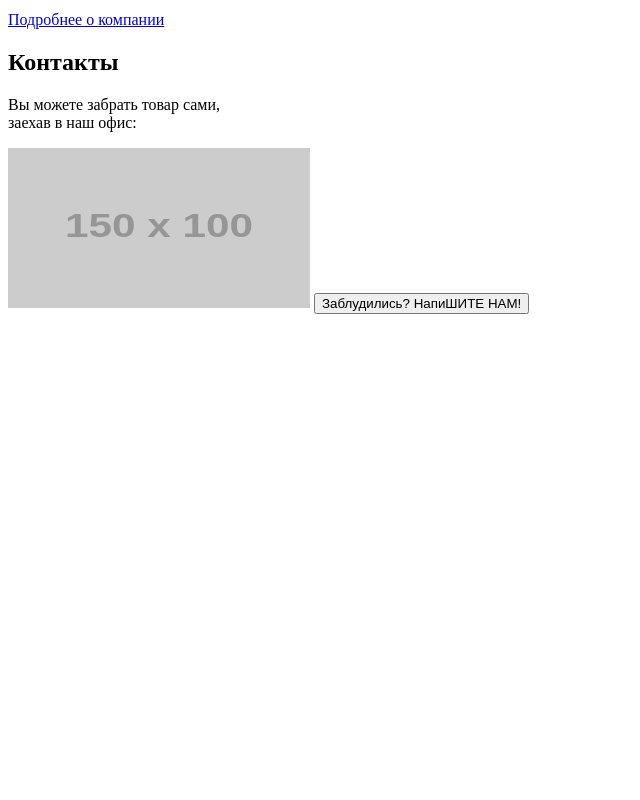
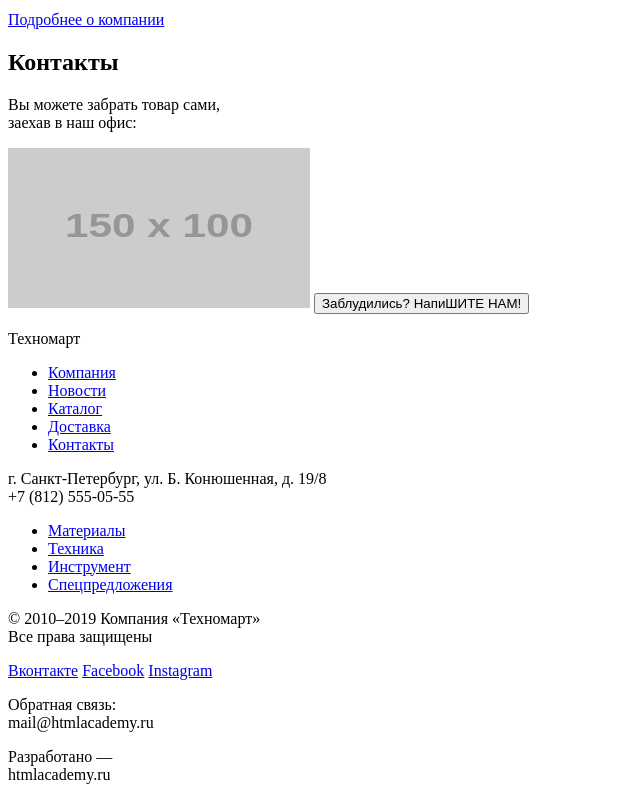
Before and after one commit to abubakarov/1179149-technomart-27, a plain HTML site: page index.html in a window 1280 px wide. Shown: the part 724-1524 px from the top of the page, without its empty margins (0-640 px from the left). Before the commit the page ends 1046 px from the top, so only its background shows below. Drawn offline with Linux system fonts and the light colour scheme; placeholder pictures from the web are drawn by us.

Commit message:
Разметил футер

```diff
--- a/index.html
+++ b/index.html
@@ -75,5 +75,52 @@
         <button type="button">Заблудились? НапиШИТЕ НАМ!</button>
       </section>
     </main>
+
+    <footer>
+      <div>
+        <p>Техномарт</p>
+        <ul>
+          <li><a href="#">Компания</a></li>
+          <li><a href="#">Новости</a></li>
+          <li><a href="#">Каталог</a></li>
+          <li><a href="#">Доставка</a></li>
+          <li><a href="#">Контакты</a></li>
+        </ul>
+      </div>
+
+      <div>
+        <p>
+          г. Санкт-Петербург, ул. Б. Конюшенная, д. 19/8 <br>
+          +7 (812) 555-05-55
+        </p>
+
+        <ul>
+          <li><a href="#">Материалы</a></li>
+          <li><a href="#">Техника</a></li>
+          <li><a href="#">Инструмент</a></li>
+          <li><a href="#">Спецпредложения</a></li>
+        </ul>
+      </div>
+
+      <div>
+        <p>
+          © 2010–2019 Компания «Техномарт» <br>
+          Все права защищены
+        </p>
+        <div>
+          <a href="vk.com">Вконтакте</a>
+          <a href="facebook.com">Facebook</a>
+          <a href="instagram.com">Instagram</a>
+        </div>
+        <p>
+          Обратная связь: <br>
+          mail@htmlacademy.ru
+        </p>
+        <p>
+          Разработано — <br>
+          htmlacademy.ru
+        </p>
+      </div>
+    </footer>
   </body>
 </html>
```
